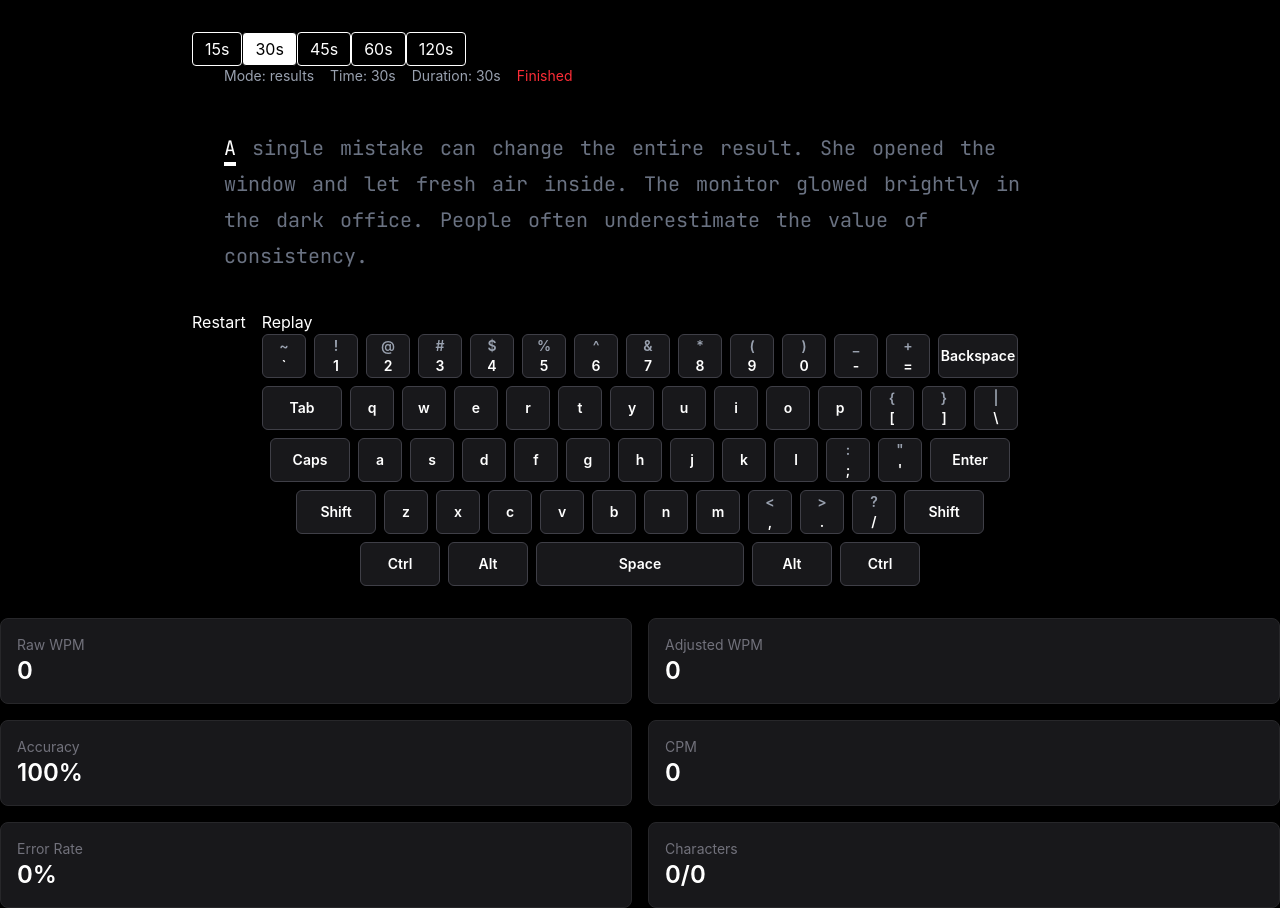
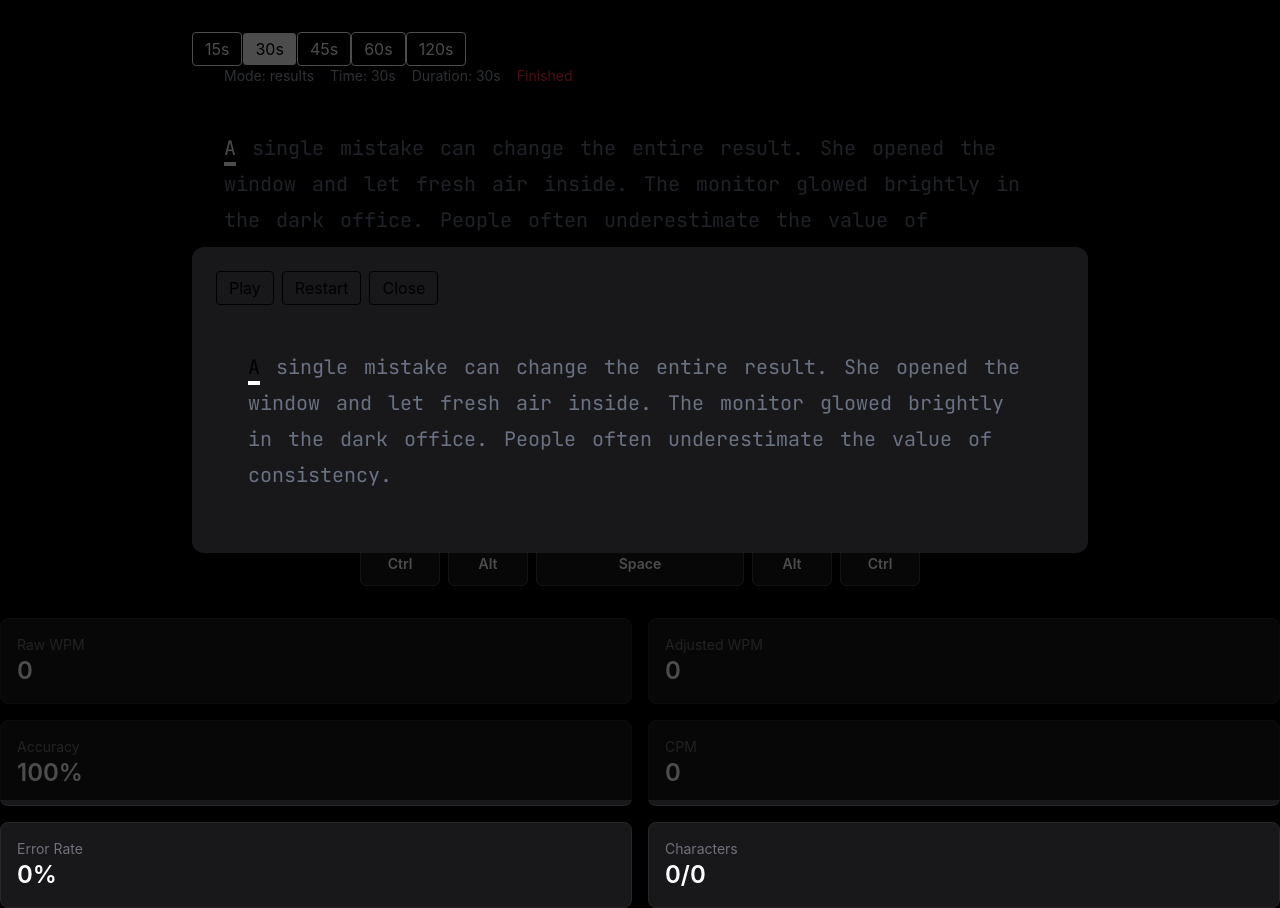
Before and after one commit to yowger/speed-typer, a React (Vite) app: page / in a window 1280 px wide. Both pictures are taken after a click on the button "Replay". Built offline with nearby package versions, Linux system fonts and the light colour scheme; no server answers.

Commit message:
updated replay component

```diff
--- a/src/App.tsx
+++ b/src/App.tsx
@@ -1,12 +1,13 @@
-// import { useState } from "react"
+import { useState } from "react"
 
 import { useTypingSounds } from "./core/sounds/hooks/useTypingSounds"
 import { Keyboard } from "./features/typing/components/Keyboard"
 import { calculateTypingMetrics } from "./features/stats/utils/calculateTypingMetrics"
-import TypingTextDisplay from "./ui/TypingTextDisplay"
-import Metrics from "./ui/Metrics"
+import TypingTextDisplay from "./features/typing/components/TypingTextDisplay"
+import Metrics from "./features/stats/components/Metrics"
 import useTypingSession from "./core/engine/hooks/useTypingSession"
 import { calculateKeyboardHeatmap } from "./features/typing/utils/calculateKeyboardHeatmap"
+import ReplayModal from "./features/components/ReplayModal"
 
 const TIME_DURATIONS = [15, 30, 45, 60, 120]
 
@@ -33,6 +34,7 @@ export default function App() {
     // const [soundEnabled, setSoundEnabled] = useState(false)
     // const [volume, setVolume] = useState(0.5)
 
+    const [isReplayOpen, setIsReplayOpen] = useState(false)
     const elapsedMs = (duration - remainingTime) * 1000
     const metrics = calculateTypingMetrics({
         typed,
@@ -97,7 +99,9 @@ export default function App() {
                     {isResults && (
                         <div className="flex gap-4">
                             <button onClick={resetSession}>Restart</button>
-                            <button>Replay</button>
+                            <button onClick={() => setIsReplayOpen(true)}>
+                                Replay
+                            </button>
                         </div>
                     )}
                     {isTyping && <button onClick={pause}>Pause</button>}
@@ -122,6 +126,13 @@ export default function App() {
             />
 
             {isResults && <Metrics metrics={metrics} />}
+
+            <ReplayModal
+                open={isReplayOpen}
+                onClose={() => setIsReplayOpen(false)}
+                typed={typed}
+                words={words}
+            />
         </div>
     )
 }
--- /dev/null
+++ b/src/features/components/ReplayModal.tsx
@@ -0,0 +1,82 @@
+import { useState } from "react"
+
+import { Dialog, DialogPanel } from "@headlessui/react"
+import { useReplay } from "../replay/hooks/useReplay"
+import TypingTextDisplay from "../typing/components/TypingTextDisplay"
+
+import { type TypedChar } from "../replay/hooks/useReplay"
+
+type ReplayModalProps = {
+    open: boolean
+    onClose: () => void
+    typed: TypedChar[]
+    words: string[][]
+}
+
+export default function ReplayModal({
+    open,
+    onClose,
+    typed,
+    words,
+}: ReplayModalProps) {
+    const [replayId, setReplayId] = useState(0)
+
+    const { replayTyped, replayIndex } = useReplay({
+        typed,
+        replayId,
+    })
+
+    const isFinished = replayTyped.length === typed.length
+    const isPlaying = replayTyped.length > 0 && !isFinished
+
+    const play = () => {
+        setReplayId((v) => v + 1)
+    }
+
+    const restart = () => {
+        if (isPlaying) return
+        setReplayId((v) => v + 1)
+    }
+
+    return (
+        <Dialog open={open} onClose={onClose} className="relative z-50">
+            <div className="fixed inset-0 bg-black/70" />
+
+            <div className="fixed inset-0 flex items-center justify-center p-4">
+                <DialogPanel className="w-full max-w-4xl rounded-xl bg-zinc-900 p-6">
+                    <div className="mb-4 flex gap-2">
+                        <button
+                            onClick={play}
+                            disabled={isPlaying}
+                            className="rounded border px-3 py-1 disabled:opacity-50"
+                        >
+                            Play
+                        </button>
+
+                        <button
+                            onClick={restart}
+                            disabled={isPlaying}
+                            className="rounded border px-3 py-1 disabled:opacity-50"
+                        >
+                            Restart
+                        </button>
+
+                        <button
+                            onClick={onClose}
+                            className="rounded border px-3 py-1"
+                        >
+                            Close
+                        </button>
+                    </div>
+
+                    <TypingTextDisplay
+                        displayIndex={replayIndex + 1}
+                        displayTyped={replayTyped}
+                        words={words}
+                        globalIndex={0}
+                    />
+                </DialogPanel>
+            </div>
+        </Dialog>
+    )
+}
--- a/src/features/replay/hooks/useReplay.ts
+++ b/src/features/replay/hooks/useReplay.ts
@@ -10,29 +10,29 @@ export type TypedChar = {
 
 type Params = {
     typed: TypedChar[]
-    isPlaying: boolean
+    replayId: number
 }
 
-export function useReplay({ typed, isPlaying }: Params) {
+export function useReplay({ typed, replayId }: Params) {
     const [replayTyped, setReplayTyped] = useState<TypedChar[]>([])
-    const [replayIndex, setReplayIndex] = useState(0)
+    const [replayIndex, setReplayIndex] = useState(-1)
+
     const timeoutsRef = useRef<number[]>([])
 
     useEffect(() => {
-        function clearPreviousReplay() {
+        function clear() {
             timeoutsRef.current.forEach(clearTimeout)
             timeoutsRef.current = []
         }
 
-        function setReplay() {
+        function reset() {
             setReplayTyped([])
-            setReplayIndex(0)
+            setReplayIndex(-1)
         }
 
-        clearPreviousReplay()
-        setReplay()
+        clear()
+        reset()
 
-        if (!isPlaying) return
         if (typed.length === 0) return
 
         typed.forEach((char, index) => {
@@ -44,10 +44,8 @@ export function useReplay({ typed, isPlaying }: Params) {
             timeoutsRef.current.push(timeout)
         })
 
-        return () => {
-            timeoutsRef.current.forEach(clearTimeout)
-        }
-    }, [typed, isPlaying])
+        return clear
+    }, [typed, replayId])
 
     return {
         replayTyped,
--- a/src/ui/TypingTextDisplay.tsx
+++ b/src/features/typing/components/TypingTextDisplay.tsx
@@ -1,6 +1,6 @@
 import { useEffect, useRef } from "react"
 
-import { cn } from "../utils/cn"
+import { cn } from "../../../utils/cn"
 
 type TypingTextDisplayProps = {
     displayIndex: number
--- /dev/null
+++ b/src/ui/modal/Modal.tsx
@@ -0,0 +1,55 @@
+import { Dialog, DialogBackdrop, DialogPanel } from "@headlessui/react"
+
+import type { ReactNode } from "react"
+
+type ModalProps = {
+    open: boolean
+    onClose: () => void
+    title?: string
+    children: ReactNode
+}
+
+export default function Modal({ open, onClose, title, children }: ModalProps) {
+    return (
+        <Dialog open={open} onClose={onClose} className="relative z-50">
+            <DialogBackdrop className="fixed inset-0 bg-black/60 backdrop-blur-sm" />
+
+            <div className="fixed inset-0 flex items-center justify-center p-4">
+                <DialogPanel
+                    className="
+                        w-full
+                        max-w-4xl
+                        rounded-xl
+                        border
+                        border-zinc-800
+                        bg-zinc-950
+                        p-6
+                        shadow-xl
+                    "
+                >
+                    <div className="mb-4 flex items-center justify-between">
+                        {title && (
+                            <h2 className="text-lg font-semibold">{title}</h2>
+                        )}
+
+                        <button
+                            onClick={onClose}
+                            className="
+                                rounded-md
+                                px-3
+                                py-1
+                                text-zinc-400
+                                hover:bg-zinc-800
+                                hover:text-white
+                            "
+                        >
+                            ✕
+                        </button>
+                    </div>
+
+                    {children}
+                </DialogPanel>
+            </div>
+        </Dialog>
+    )
+}
```
Also changed, not shown: src/features/stats/components/Metrics.tsx (renamed from src/ui/Metrics.tsx).
